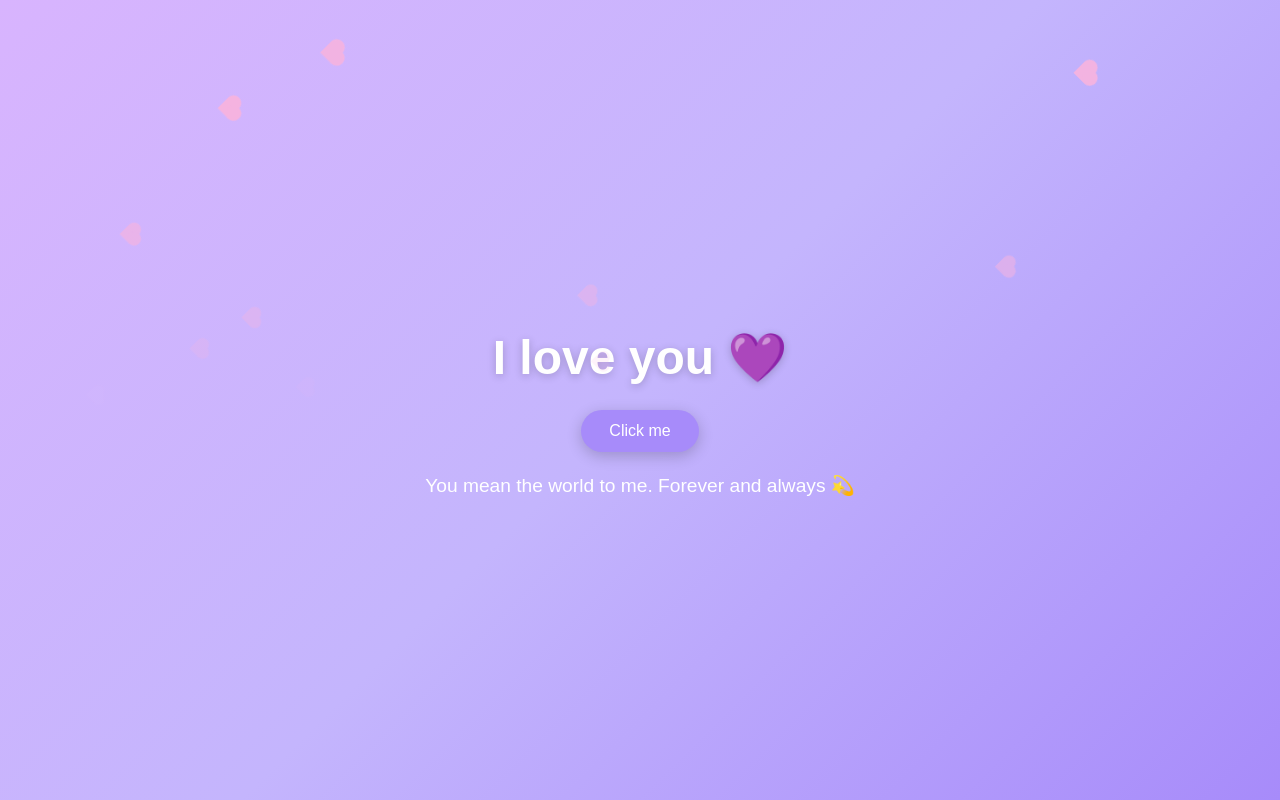
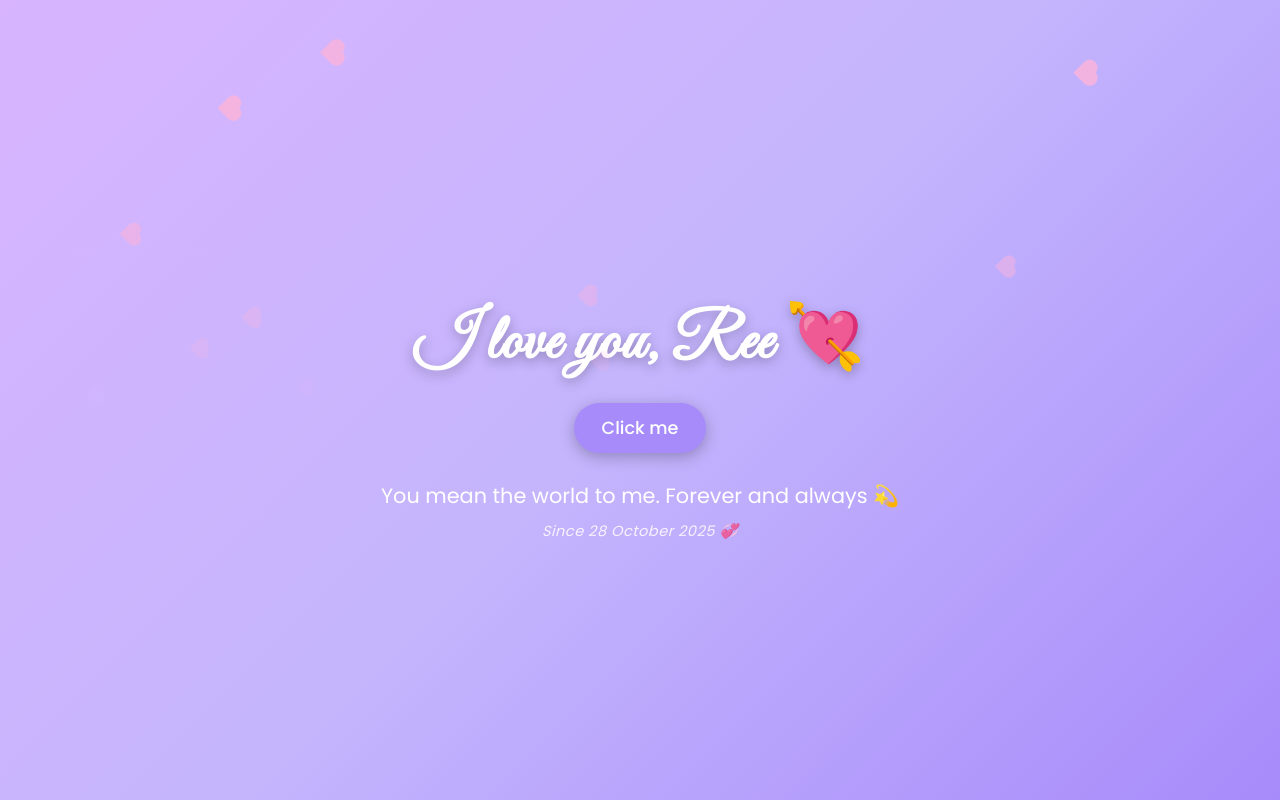
Before and after one commit to CheekyPanda23/Ree, a plain HTML site: page index.html in a window 1280 px wide. Both pictures are taken after a click on the button "Click me". Drawn offline with Linux system fonts and the light colour scheme.

Commit message:
Update Index

```diff
--- a/index.html
+++ b/index.html
@@ -1,9 +1,13 @@
 <!DOCTYPE html>
 <html lang="en">
+
 <head>
     <meta charset="UTF-8" />
     <meta name="viewport" content="width=device-width, initial-scale=1.0" />
     <title>I Love You</title>
+    <link href="https://fonts.googleapis.com/css2?family=Great+Vibes&family=Poppins:wght@300;400;500&display=swap"
+        rel="stylesheet">
+
     <style>
         body {
             margin: 0;
@@ -16,12 +20,15 @@
             font-family: "Poppins", sans-serif;
             color: #fff;
             overflow: hidden;
+            text-align: center;
         }
 
         h1 {
-      font-size: 3em;
-      margin-bottom: 0.5em;
-      text-shadow: 0 2px 8px rgba(0, 0, 0, 0.2);
+            font-family: "Great Vibes", cursive;
+            font-size: 4em;
+            margin-bottom: 0.3em;
+            text-shadow: 0 4px 12px rgba(0, 0, 0, 0.25);
+            letter-spacing: 1px;
             animation: fadeIn 2s ease-in-out;
         }
 
@@ -30,11 +37,13 @@
             border: none;
             color: white;
             padding: 12px 28px;
-      border-radius: 30px;
-      font-size: 1em;
+            border-radius: 40px;
+            font-size: 1.1em;
             cursor: pointer;
             transition: all 0.3s ease;
-      box-shadow: 0 4px 15px rgba(0, 0, 0, 0.2);
+            box-shadow: 0 4px 15px rgba(0, 0, 0, 0.25);
+            font-family: "Poppins", sans-serif;
+            font-weight: 500;
         }
 
         button:hover {
@@ -44,17 +53,32 @@
 
         .message {
             display: none;
-      margin-top: 1em;
-      font-size: 1.2em;
+            margin-top: 1.2em;
+            font-size: 1.3em;
             max-width: 80%;
-      text-align: center;
-      line-height: 1.6;
+            line-height: 1.7;
             animation: fadeIn 1.5s ease-in-out;
         }
 
+        .since {
+            margin-top: 0.4em;
+            font-size: 0.7em;
+            opacity: 0.85;
+            font-style: italic;
+            letter-spacing: 0.5px;
+            animation: fadeIn 2s ease-in-out;
+        }
+
         @keyframes fadeIn {
-      from { opacity: 0; transform: translateY(20px); }
-      to { opacity: 1; transform: translateY(0); }
+            from {
+                opacity: 0;
+                transform: translateY(20px);
+            }
+
+            to {
+                opacity: 1;
+                transform: translateY(0);
+            }
         }
 
         .heart {
@@ -91,9 +115,11 @@
                 opacity: 0;
                 transform: translateY(0) rotate(45deg) scale(0.8);
             }
+
             50% {
                 opacity: 1;
             }
+
             100% {
                 opacity: 0;
                 transform: translateY(-800px) rotate(45deg) scale(1.4);
@@ -101,11 +127,13 @@
         }
     </style>
 </head>
+
 <body>
-  <h1>I love you 💜</h1>
+    <h1>I love you, Ree 💘</h1>
     <button onclick="showMessage()">Click me</button>
     <div class="message" id="msg">
         You mean the world to me. Forever and always 💫
+        <div class="since">Since 28 October 2025 💞</div>
     </div>
 
     <script>
@@ -125,4 +153,5 @@
         setInterval(createHeart, 400);
     </script>
 </body>
+
 </html>
```
Lines whose indentation alone changed are shown as unchanged.
